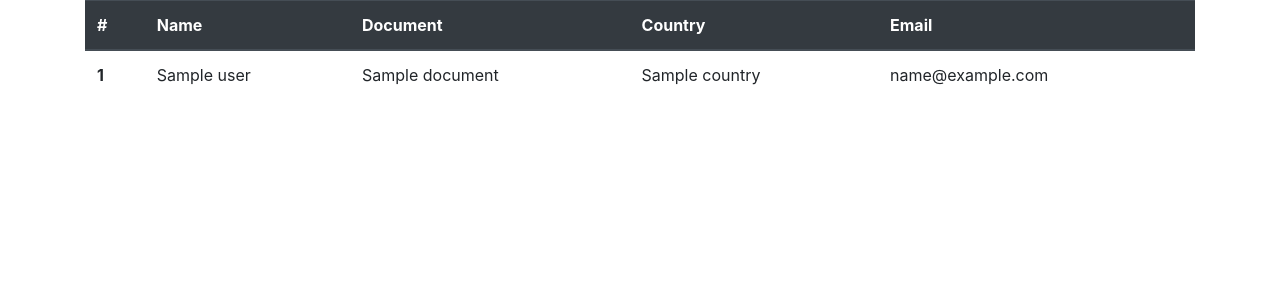
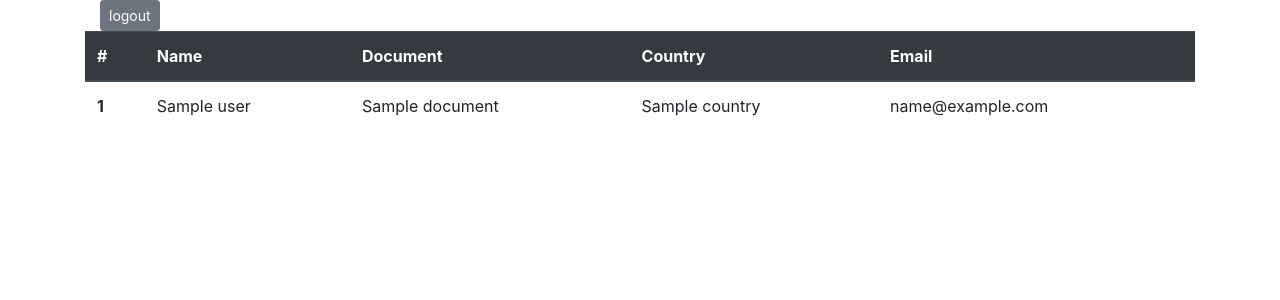
Before and after one commit to miguelcamargo9/zinobeprueba, a PHP site: template views/index.twig in a window 1280 px wide. Shown: the top 300 px of the page. Run offline with PHP 8.4, Linux system fonts and the light colour scheme; the template is opened without the code that fills it: most values are stand-ins (such as "Sample title", 1, 10 or a date in 2020); some libraries are stand-ins or nearby versions.

Commit message:
Implementing the loguot functionality

```diff
--- a/public/index.php
+++ b/public/index.php
@@ -21,10 +21,7 @@ $capsule->addConnection([
     'prefix'    => '',
 ]);
 
-// Make this Capsule instance available globally via static methods... (optional)
 $capsule->setAsGlobal();
-
-// Setup the Eloquent ORM... (optional; unless you've used setEventDispatcher())
 $capsule->bootEloquent();
 
 $request = Zend\Diactoros\ServerRequestFactory::fromGlobals(
@@ -59,7 +56,7 @@ $map->get('loginForm', '/login', [
 ]);
 $map->get('logoutForm', '/logout', [
     'controller' => 'App\Controllers\AuthController',
-    'action' => 'getLogut',
+    'action' => 'getLogout',
     'auth' => true
 ]);
 $map->post('auth', '/auth', [
--- a/views/index.twig
+++ b/views/index.twig
@@ -1,4 +1,9 @@
 {% extends "layout.twig"%} {% block content %}
+<div class="container justify-content-end">
+  <a href="/logout">
+    <button type="button" class="btn btn-secondary btn-sm">logout</button>
+  </a>
+</div>
 <table class="table">
   <thead class="thead-dark">
     <tr>
```
